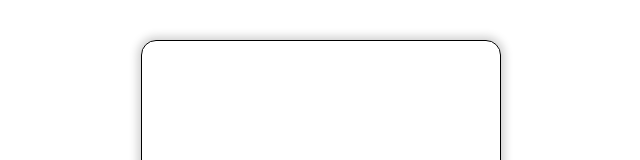
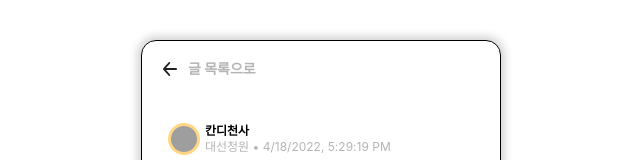
Before and after one commit to IRONDESK/zaritalk, a Next.js app: page /community/post/1 in a window 1280 px wide. Before the commit this address had no page. Shown: the top 160 px of the page, without its empty margins (319-959 px from the left). Built offline with nearby package versions, Linux system fonts and the light colour scheme; grey boxes are pictures that could not be loaded; a web font is replaced by a local one.

Commit message:
:truck: 조건에 맞게 route 수정

```diff
--- a/src/components/Feed/index.tsx
+++ b/src/components/Feed/index.tsx
@@ -29,7 +29,7 @@ export const Feed = () => {
         </Category>
         <ItemList />
         <WriteBtn>
-            <Link href="/write">글쓰기✍️</Link>
+            <Link href="post/new">글쓰기✍️</Link>
         </WriteBtn>
         </>
     );
--- a/src/components/Layout/PageHeader.tsx
+++ b/src/components/Layout/PageHeader.tsx
@@ -9,14 +9,15 @@ interface PropsType {
 
 export const PageHeader = ( { submit }: PropsType ) => {
     const router = useRouter();
-    const [location, query] = router.asPath.split("/").splice(1);
+    const [location, query] = router.asPath.split("/").splice(2);
+    console.log(location, query)
     return (
         <Container>
             <Back>
                 <Link href="/"><img src='/images/icon/back.svg'/></Link>
-                {location == "write" ? null : "글 목록으로"}
+                {query == "new" ? null : "글 목록으로"}
             </Back>
-            {location == "write" ? (
+            {query == "new" ? (
             <>
                 <Center>글쓰기</Center>
                 <Right>
--- a/src/pages/detail/[id].tsx
+++ b/src/pages/community/post/[id].tsx
@@ -1,10 +1,10 @@
 import { useRouter } from "next/router";
-import { PageHeader } from "../../components/Layout/PageHeader";
-import { ArticleDetail } from "../../components/Detail/ArticleDetail"
+import { PageHeader } from "../../../components/Layout/PageHeader";
+import { ArticleDetail } from "../../../components/Detail/ArticleDetail"
 
 export default function Detail() {
     const router = useRouter();
-    const [location, query] = router.asPath.split("/").splice(1);
+    // const [location, query] = router.asPath.split("/").splice(1);
 
     return (
     <>
--- a/src/pages/write/index.tsx
+++ b/src/pages/community/post/new/index.tsx
@@ -2,8 +2,8 @@ import styled from "@emotion/styled";
 import React, { useEffect, useState } from "react";
 import ScrollContainer from "react-indiana-drag-scroll";
 
-import { PageHeader } from "../../components/Layout/PageHeader";
-import { COLOR } from "../../constants";
+import { PageHeader } from "../../../../components/Layout/PageHeader";
+import { COLOR } from "../../../../constants";
 
 export default function Write() {
     const [files, setFiles] = useState<string[]>([]);
```
Also changed, not shown: src/pages/community/list/index.tsx (added, +20 -0 lines), src/pages/index.tsx (+7 -14 lines).
